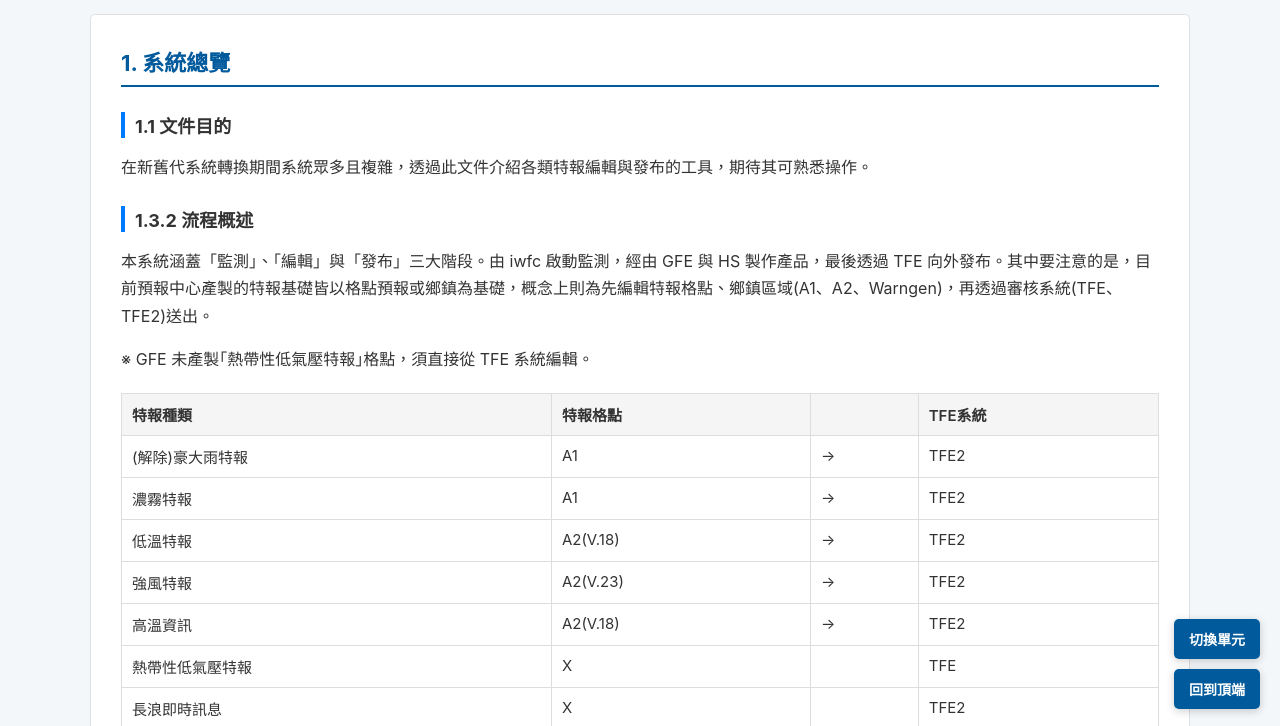
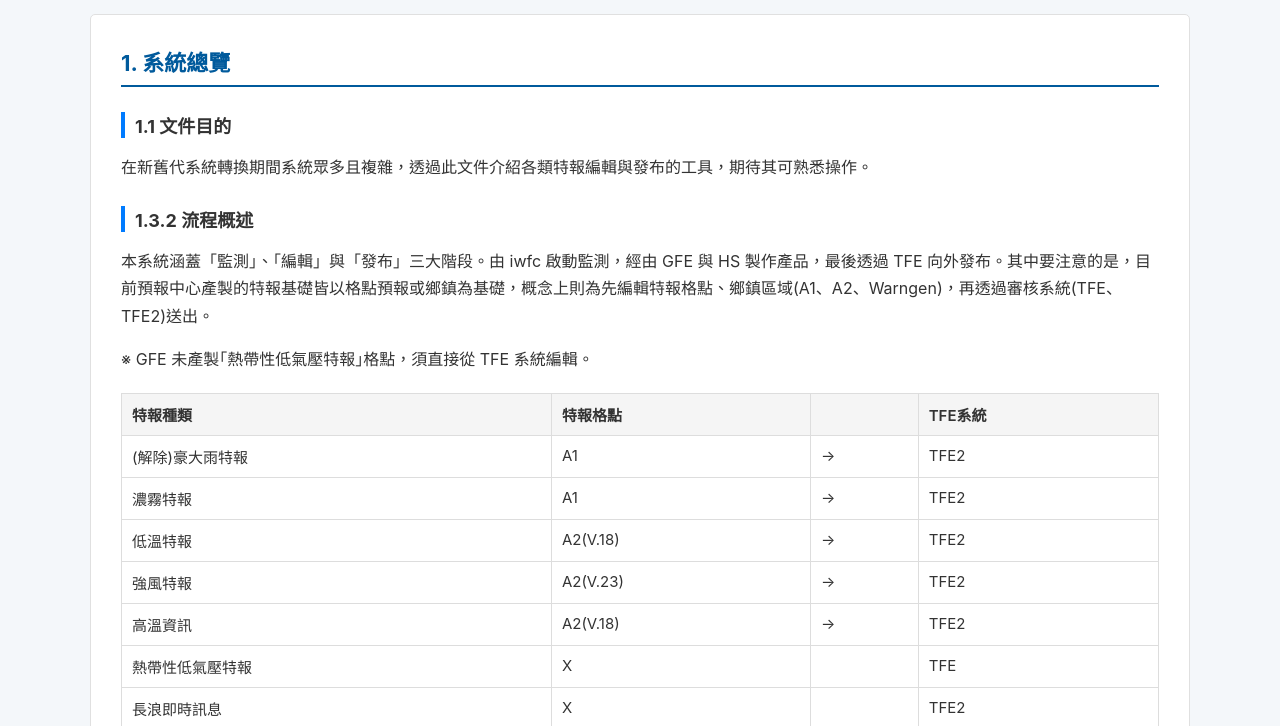
Before and after one commit to hsinhua-debug/CWA-hazard-doc, a plain HTML site: page index.html in a window 1280 px wide. Shown: the part 71-797 px from the top of the page. Drawn offline with Linux system fonts and the light colour scheme.

Commit message:
Update index.html

```diff
--- a/index.html
+++ b/index.html
@@ -206,34 +206,6 @@
         }
         .tab-content.active {
             display: block; /* Show only the active tab */
-        }
-
-        /* --- 浮動按鈕 --- */
-        .floating-nav {
-            position: fixed;
-            bottom: 20px;
-            right: 20px;
-            z-index: 100;
-            display: flex;
-            flex-direction: column;
-            gap: 10px;
-        }
-        .float-btn {
-            display: block;
-            background-color: #005a9c;
-            color: #ffffff;
-            padding: 10px 15px;
-            border-radius: 5px;
-            text-decoration: none;
-            font-weight: bold;
-            font-size: 14px;
-            text-align: center;
-            box-shadow: 0 2px 8px rgba(0,0,0,0.2);
-            transition: background-color 0.3s ease;
-        }
-        .float-btn:hover {
-            background-color: #003f70;
-            color: #ffffff;
         }
 
     </style>
@@ -956,11 +928,6 @@
         </main>
     </div>
 
-    <div class="floating-nav">
-        <a href="#tab-navigation" class="float-btn" title="切換至單元頁籤">切換單元</a>
-        <a href="#page-top" target="_top" class="float-btn" title="回到網頁頂端">回到頂端</a>
-    </div>
-
     <script>
         document.addEventListener('DOMContentLoaded', function() {
             const tabButtons = document.querySelectorAll('.tab-button, .tab-link');
```
